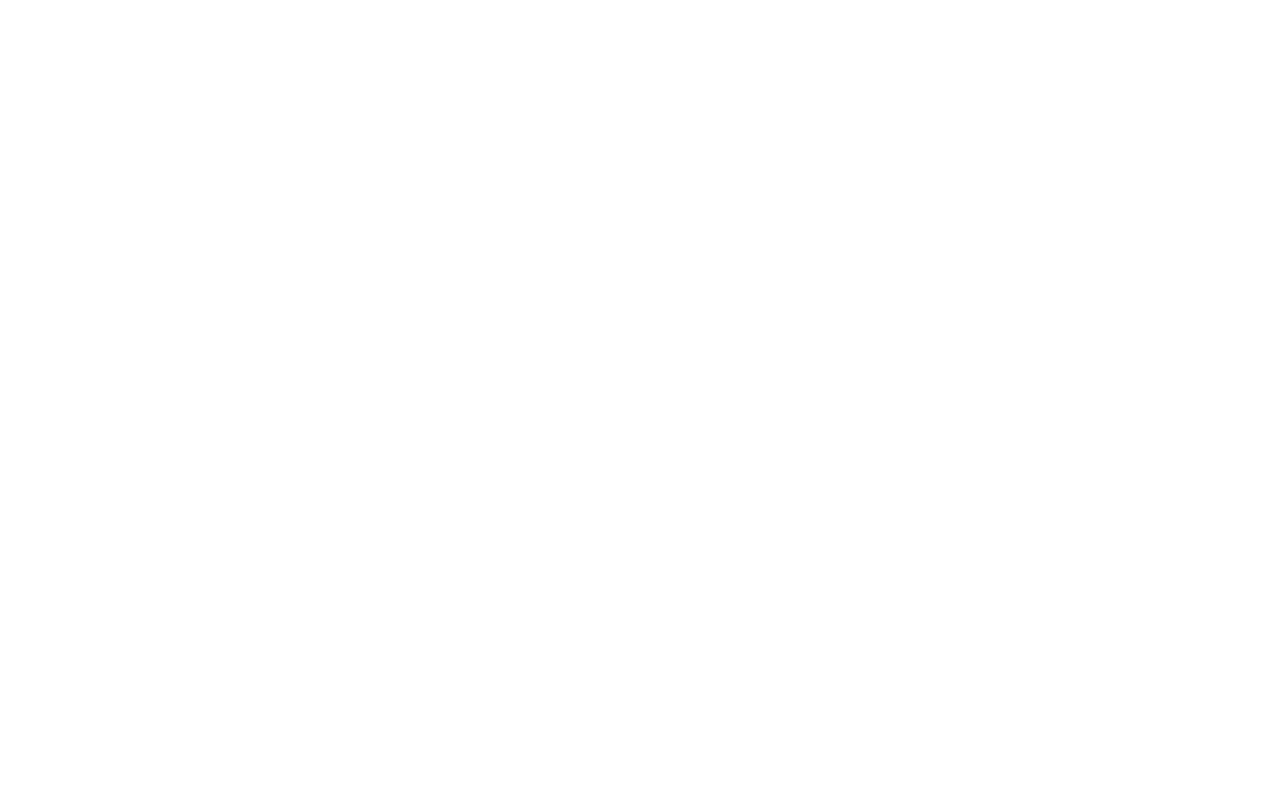
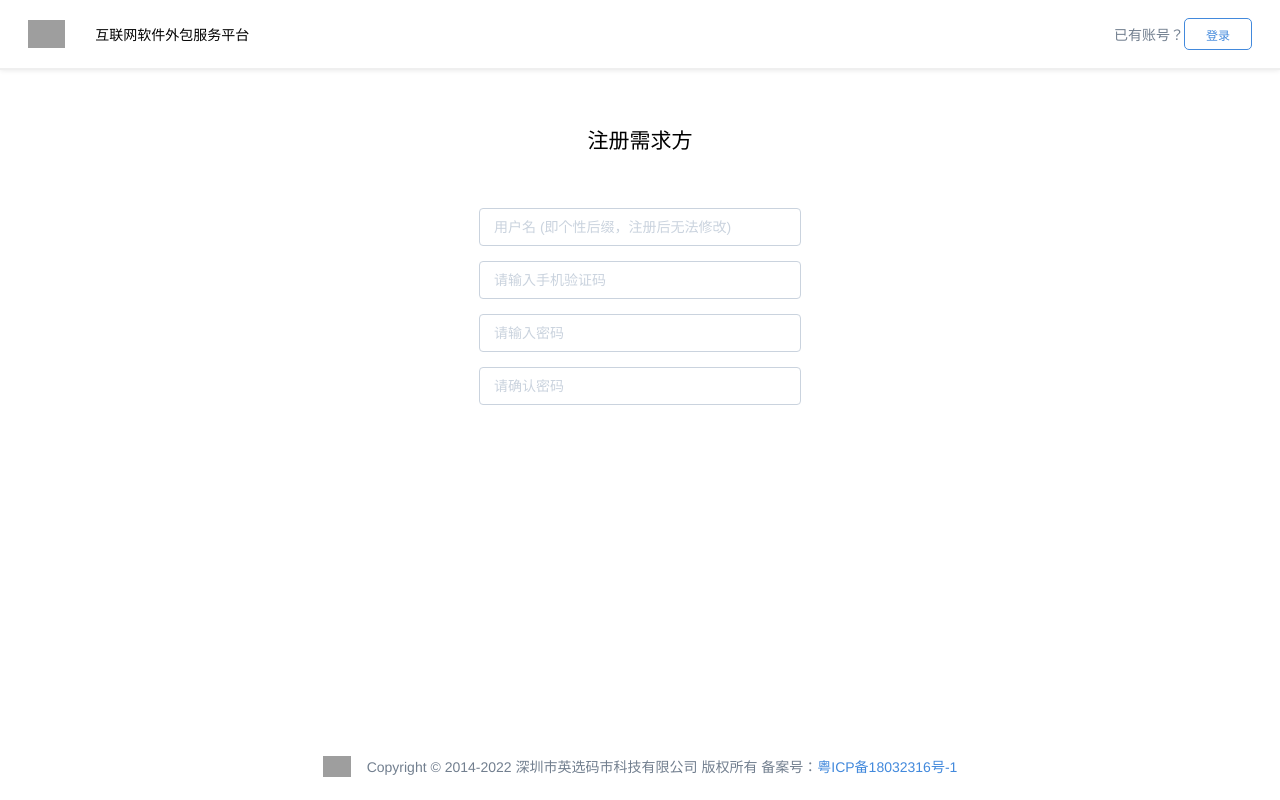
Before and after one commit to bo-ddd/machao2, a Nuxt app: page /register/RegisterPage in a window 1280 px wide. Before the commit this address had no page. Built offline with nearby package versions, Linux system fonts and the light colour scheme; grey boxes are pictures that could not be loaded.

Commit message:
9.27.1721

```diff
--- a/assets/css/main.css
+++ b/assets/css/main.css
@@ -181,7 +181,9 @@ body {
 .mb-15{
     margin-bottom: 15px;
 }
-
+.mb-40{
+    margin-bottom: 40px;
+}
 
 .plr-8 {
     padding: 0 8px;
--- /dev/null
+++ b/components/FootInfo.vue
@@ -0,0 +1,62 @@
+<template>
+     <div class="foot foot-flex tip-text">
+            <div class="logo plr-8"><img class="logo-img img-s-21"
+                    src="https://assets.codemart.com/scripts/97b8f071e76549f45dfbe527295955ba.png" alt=""></div>
+            <div class="foot-text plr-8">
+                Copyright © 2014-2022 深圳市英选码市科技有限公司 版权所有 备案号：<a class="link-style"
+                    href="http://www.miitbeian.gov.cn/publish/query/indexFirst.action">粤ICP备18032316号-1</a>
+            </div>
+        </div>
+</template>
+<style scoped>
+
+.foot {
+    width: 100%;
+    position: absolute;
+    bottom: 0;
+    padding: 20px 0;
+}
+
+.foot-flex {
+    display: flex;
+    justify-content: center;
+}
+
+.foot-text {
+    text-align: center;
+}
+.tip-text {
+    color: #727F8F;
+    font-size: 14px;
+}
+
+.img-s-21 {
+    height: 21px;
+}
+
+.img-s-28 {
+    height: 28px;
+}
+
+.link-style {
+    color: #4289dc;
+}
+
+@media screen and (max-width: 500px) {
+
+.foot-text {
+    text-align: center;
+    font-size: 12px;
+}
+}
+
+@media screen and (max-width: 680px) {
+.foot {
+    display: flex;
+    flex-direction: column;
+    align-items: center;
+}
+
+}
+
+</style>
--- /dev/null
+++ b/components/NavCom.vue
@@ -0,0 +1,64 @@
+<template>
+    <div class="head-nav just-between fs-14">
+        <div class="nav-left align-center">
+            <img class="logo-img mr-30 img-s-28" :src="logoUrl" alt="">
+            <span class="nav-left-text">
+                <slot name="left-text"></slot>
+            </span>
+        </div>
+        <div class="nav-right align-center">
+            <span class="nav-right-text">
+                <slot name="right-text">
+                </slot>
+            </span>
+            <slot name="button"></slot>
+        </div>
+    </div>
+</template>
+<script>
+export default {
+    props: ['logoUrl']
+}
+</script>
+<style scoped>
+.head-nav {
+    height: 70px;
+    padding: 0 28px;
+    border-bottom: 2px solid #EFEFEF;
+    box-sizing: border-box;
+    box-shadow: 0px 0.5px 5px #E9E9E9;
+}
+
+.nav-left {
+    height: 100%;
+}
+
+
+.nav-right {
+    height: 100%;
+    color: #727f8f;
+}
+
+.logo-img {
+    display: block;
+}
+
+.img-s-21 {
+    height: 21px;
+}
+
+.img-s-28 {
+    height: 28px;
+}
+@media screen and (max-width: 770px) {
+    .nav-left-text {
+        display: none;
+    }
+}
+
+@media screen and (max-width: 480px) {
+    .nav-right-text {
+        display: none;
+    }
+}
+</style>
--- a/pages/login/LoginPage.vue
+++ b/pages/login/LoginPage.vue
@@ -1,21 +1,18 @@
 <template>
     <div class="login-page">
-        <div class="head-nav just-between fs-14">
-            <div class="nav-left align-center">
-                <img class="logo-img mr-30 img-s-28"
-                    src="https://assets.codemart.com/scripts/97b8f071e76549f45dfbe527295955ba.png" alt="">
-                <span class="nav-left-text">
-                    互联网软件外包服务平台
-                </span>
-            </div>
-            <div class="nav-right align-center">
-                <span class="nav-right-text">
-                    还没注册账号？
-                </span>
-                <SmallButton>注册</SmallButton>
-            </div>
-        </div>
-
+        <NavCom logoUrl="https://assets.codemart.com/scripts/97b8f071e76549f45dfbe527295955ba.png">
+            <template #left-text>
+                互联网软件外包服务平台
+            </template>
+            <template #right-text>
+                还没有注册账号？
+            </template>
+            <template #button>
+                <nuxt-link :to="{name:'register-RegisterPage'}">
+                    <SmallButton>注册</SmallButton>
+                </nuxt-link>
+            </template>
+        </NavCom>
         <div class="container just-center">
             <div v-show="flag" class="con-tab1">
                 <div class="con-title mt-40 mb-14">微信扫码登录</div>
@@ -34,7 +31,7 @@
                 <div class="just-between fs-14">
                     <div class="cur-point align-center">
                         <input type="checkbox">
-                        <span class="pa-lr-8">
+                        <span class="plr-8">
                             记住我
                         </span>
                     </div>
@@ -49,21 +46,16 @@
                 </div>
             </div>
         </div>
+        <FootInfo></FootInfo>
 
-        <div class="foot foot-flex tip-text">
-            <div class="logo plr-8"><img class="logo-img img-s-21"
-                    src="https://assets.codemart.com/scripts/97b8f071e76549f45dfbe527295955ba.png" alt=""></div>
-            <div class="foot-text plr-8">
-                Copyright © 2014-2022 深圳市英选码市科技有限公司 版权所有 备案号：<a class="link-style"
-                    href="http://www.miitbeian.gov.cn/publish/query/indexFirst.action">粤ICP备18032316号-1</a>
-            </div>
-        </div>
     </div>
 </template>
 <script>
 import TipInput from '~/components/TipInput.vue';
 import SubmitButton from '../../components/SubmitButton.vue';
 import SmallButton from '~/components/SmallButton.vue';
+import NavCom from '../../components/NavCom.vue';
+import FootInfo from '../../components/FootInfo.vue';
 export default {
     data() {
         return {
@@ -89,7 +81,7 @@ export default {
             }
         }
     },
-    components: { TipInput, SubmitButton, SmallButton }
+    components: { TipInput, SubmitButton, SmallButton, NavCom, FootInfo }
 }
 </script>
 <style scoped>
@@ -97,63 +89,6 @@ export default {
     position: relative;
     min-width: 320px;
     height: 100vh;
-}
-
-.logo-img {
-    display: block;
-}
-
-.head-nav {
-    height: 70px;
-    padding: 0 28px;
-    border-bottom: 2px solid #EFEFEF;
-    box-sizing: border-box;
-    box-shadow: 0px 0.5px 5px #E9E9E9;
-}
-
-.nav-left {
-    height: 100%;
-}
-
-
-.nav-right {
-    height: 100%;
-    color: #727f8f;
-}
-
-
-.foot {
-    width: 100%;
-    position: absolute;
-    bottom: 0;
-    padding: 20px 0;
-}
-
-.foot-flex {
-    display: flex;
-    justify-content: center;
-}
-
-.foot-text {
-    text-align: center;
-}
-
-.img-s-21 {
-    height: 21px;
-}
-
-.img-s-28 {
-    height: 28px;
-}
-
-.tip-text {
-    color: #727F8F;
-    font-size: 14px;
-}
-
-
-.link-style {
-    color: #4289dc;
 }
 
 
@@ -173,7 +108,6 @@ export default {
     text-decoration: underline;
     cursor: pointer;
 }
-
 
 
 .con-title {
@@ -214,36 +148,10 @@ export default {
     color: #727F8F;
 }
 
-@media screen and (max-width: 770px) {
-    .nav-left-text {
-        display: none;
-    }
-}
-
 @media screen and (max-width: 480px) {
-    .nav-right-text {
-        display: none;
-    }
-
     .tab-wrap {
         width: 100%;
     }
 }
 
-@media screen and (max-width: 500px) {
-
-    .foot-text {
-        text-align: center;
-        font-size: 12px;
-    }
-}
-
-@media screen and (max-width: 680px) {
-    .foot {
-        display: flex;
-        flex-direction: column;
-        align-items: center;
-    }
-
-}
 </style>
--- /dev/null
+++ b/pages/register/RegisterPage.vue
@@ -0,0 +1,56 @@
+<template>
+    <div class="registe-page">
+        <NavCom logoUrl="https://assets.codemart.com/scripts/97b8f071e76549f45dfbe527295955ba.png">
+            <template #left-text>
+                互联网软件外包服务平台
+            </template>
+            <template #right-text>
+                已有账号？
+            </template>
+            <template #button>
+                <nuxt-link :to="{name:'login-LoginPage'}">
+                    <SmallButton>登录</SmallButton>
+                </nuxt-link>
+            </template>
+        </NavCom>
+        <div class="container just-center">
+            <div class="form form-wrap">
+                <div class="con-title mt-40 mb-40">注册需求方</div>
+                <TipInput v-model="userName" :tipFlag="accountFlag" placeholder="用户名 (即个性后缀，注册后无法修改)" tipText="请输入用户名"
+                    :errorImg="require('@/assets/image/icon-error.png')"></TipInput>
+                <TipInput v-model="iphoneCode" :tipFlag="accountFlag" placeholder="请输入手机验证码" tipText="请输入手机验证码"
+                    :errorImg="require('@/assets/image/icon-error.png')"></TipInput>
+                <TipInput v-model="passWord" :tipFlag="accountFlag" placeholder="请输入密码" tipText="请输入密码"
+                    :errorImg="require('@/assets/image/icon-error.png')"></TipInput>
+                <TipInput v-model="againPassWord" :tipFlag="accountFlag" placeholder="请确认密码" tipText="请确认密码"
+                    :errorImg="require('@/assets/image/icon-error.png')"></TipInput>
+            </div>
+        </div>
+        <FootInfo></FootInfo>
+    </div>
+</template>
+<script>
+export default{
+    data(){
+        return{
+            userName:'',
+            iphoneCode:'',
+            passWord:'',
+            againPassWord:''
+        }
+    }
+}
+</script>
+<style scoped>
+.form-wrap {
+    width: 322px;
+    margin: auto;
+}
+
+.con-title {
+    font-size: 21px;
+    padding: 14px 0;
+    text-align: center;
+    color: black;
+}
+</style>
```
